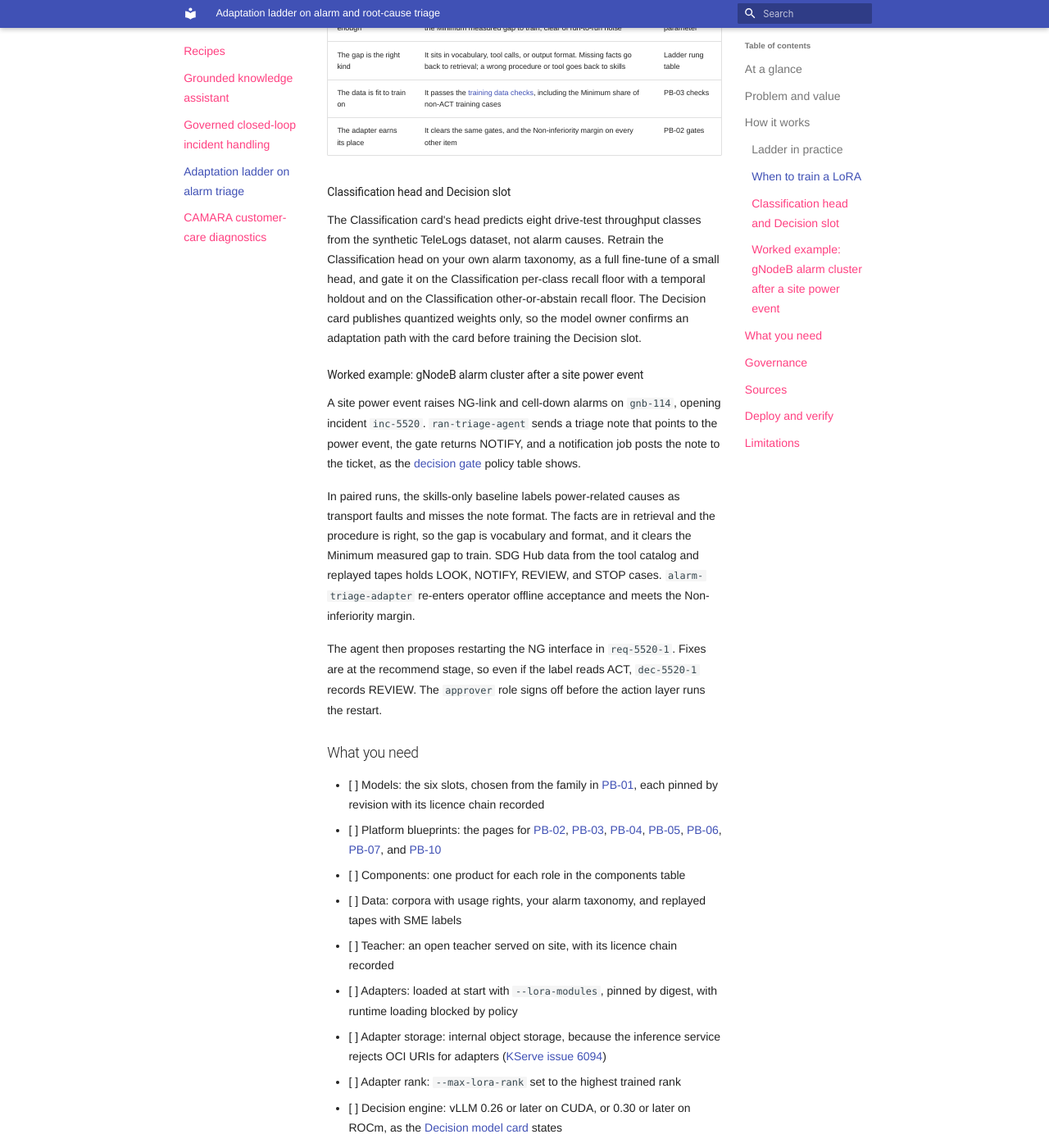
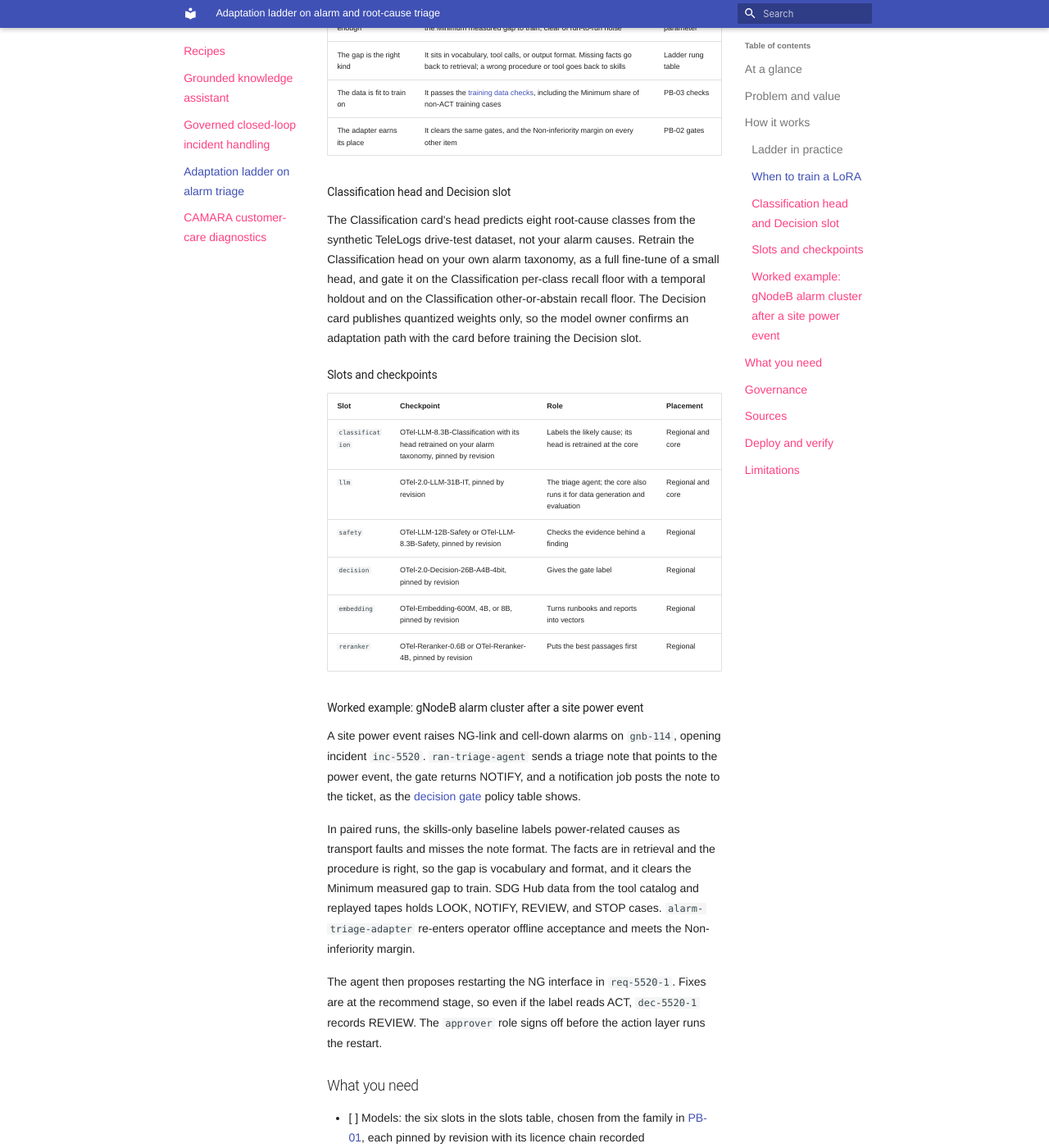
Before and after one commit to ravisharma5/otel-telco-blueprints, an MkDocs documentation site: the page built from catalog/network-operations/alarm-triage-adaptation/README.md, in a window 1280 px wide and 1400 px high, scrolled down 3327 px. Shown: the whole window at 82% size. Built offline with MkDocs 1.6.1 and Material for MkDocs 9.7.7, drawn with Linux system fonts in a browser that asks for light colours; nearby versions of some CDN libraries; library files that are not in the unit come from our copies; some of the changed text lies outside the part shown.

Commit message:
docs(catalog): clear the open review items on the flagship recipes
- Slots and checkpoints tables on the alarm triage and CAMARA care recipes
- Classification head described as eight root-cause classes from the
  synthetic TeleLogs drive-test dataset
- Risk owner accountable for Safety abstention on the gating page and its copies
- Closed loop pins the current checkpoint per slot and rolls back to the
  pinned prior revision
- Decision engine names vLLM 0.26 or 0.30 on CUDA or ROCm, as the card
  states, with no 'or later'
- Slots-table placement parser accepts 'Regional and core'

```diff
--- a/catalog/network-operations/alarm-triage-adaptation/README.md
+++ b/catalog/network-operations/alarm-triage-adaptation/README.md
@@ -111,7 +111,18 @@ Train only when every row holds. The parameters belong to [PB-03](../../../platf
 
 ### Classification head and Decision slot
 
-The Classification card's head predicts eight drive-test throughput classes from the synthetic TeleLogs dataset, not alarm causes. Retrain the Classification head on your own alarm taxonomy, as a full fine-tune of a small head, and gate it on the Classification per-class recall floor with a temporal holdout and on the Classification other-or-abstain recall floor. The Decision card publishes quantized weights only, so the model owner confirms an adaptation path with the card before training the Decision slot.
+The Classification card's head predicts eight root-cause classes from the synthetic TeleLogs drive-test dataset, not your alarm causes. Retrain the Classification head on your own alarm taxonomy, as a full fine-tune of a small head, and gate it on the Classification per-class recall floor with a temporal holdout and on the Classification other-or-abstain recall floor. The Decision card publishes quantized weights only, so the model owner confirms an adaptation path with the card before training the Decision slot.
+
+### Slots and checkpoints
+
+| Slot | Checkpoint | Role | Placement |
+|---|---|---|---|
+| `classification` | OTel-LLM-8.3B-Classification with its head retrained on your alarm taxonomy, pinned by revision | Labels the likely cause; its head is retrained at the core | Regional and core |
+| `llm` | OTel-2.0-LLM-31B-IT, pinned by revision | The triage agent; the core also runs it for data generation and evaluation | Regional and core |
+| `safety` | OTel-LLM-12B-Safety or OTel-LLM-8.3B-Safety, pinned by revision | Checks the evidence behind a finding | Regional |
+| `decision` | OTel-2.0-Decision-26B-A4B-4bit, pinned by revision | Gives the gate label | Regional |
+| `embedding` | OTel-Embedding-600M, 4B, or 8B, pinned by revision | Turns runbooks and reports into vectors | Regional |
+| `reranker` | OTel-Reranker-0.6B or OTel-Reranker-4B, pinned by revision | Puts the best passages first | Regional |
 
 ### Worked example: gNodeB alarm cluster after a site power event
 
@@ -123,7 +134,7 @@ The agent then proposes restarting the NG interface in `req-5520-1`. Fixes are a
 
 ## What you need
 
-- [ ] Models: the six slots, chosen from the family in [PB-01](../../../platform/intake-model-selection/README.md), each pinned by revision with its licence chain recorded
+- [ ] Models: the six slots in the slots table, chosen from the family in [PB-01](../../../platform/intake-model-selection/README.md), each pinned by revision with its licence chain recorded
 - [ ] Platform blueprints: the pages for [PB-02](../../../platform/evaluation-acceptance/README.md), [PB-03](../../../platform/adaptation/README.md), [PB-04](../../../platform/serving-routing-placement/README.md), [PB-05](../../../platform/integration/README.md), [PB-06](../../../platform/safety-autonomy-gating/README.md), [PB-07](../../../platform/action-layer/README.md), and [PB-10](../../../platform/compliance-operating-model/README.md)
 - [ ] Components: one product for each role in the components table
 - [ ] Data: corpora with usage rights, your alarm taxonomy, and replayed tapes with SME labels
@@ -131,7 +142,7 @@ The agent then proposes restarting the NG interface in `req-5520-1`. Fixes are a
 - [ ] Adapters: loaded at start with `--lora-modules`, pinned by digest, with runtime loading blocked by policy
 - [ ] Adapter storage: internal object storage, because the inference service rejects OCI URIs for adapters ([KServe issue 6094](https://github.com/kserve/kserve/issues/6094))
 - [ ] Adapter rank: `--max-lora-rank` set to the highest trained rank
-- [ ] Decision engine: vLLM 0.26 or later on CUDA, or 0.30 or later on ROCm, as the [Decision model card](https://huggingface.co/farbodtavakkoli/OTel-2.0-Decision-26B-A4B-4bit) states
+- [ ] Decision engine: vLLM 0.26 or 0.30 on CUDA or ROCm, as the [Decision model card](https://huggingface.co/farbodtavakkoli/OTel-2.0-Decision-26B-A4B-4bit) states
 - [ ] Placement: the regional site runs the large LLM, Classification, Safety, Decision, Embedding, and Reranker for triage. The core runs the large LLM and Classification for data generation, training, and evaluation.
 
 | Component role | Red Hat product used |
```
Also changed, not shown: other parts of catalog/network-operations/alarm-triage-adaptation/README.md (+1 -1 lines), catalog/agentic-operations/closed-loop-incident-handling/README.md (+6 -6 lines), catalog/business-assurance/camara-care-diagnostics/README.md (+15 -4 lines), catalog/standards-knowledge/grounded-knowledge-assistant/README.md (+3 -3 lines), platform/safety-autonomy-gating/README.md (+2 -2 lines), platform/serving-routing-placement/README.md (+3 -3 lines), 3 other files.
